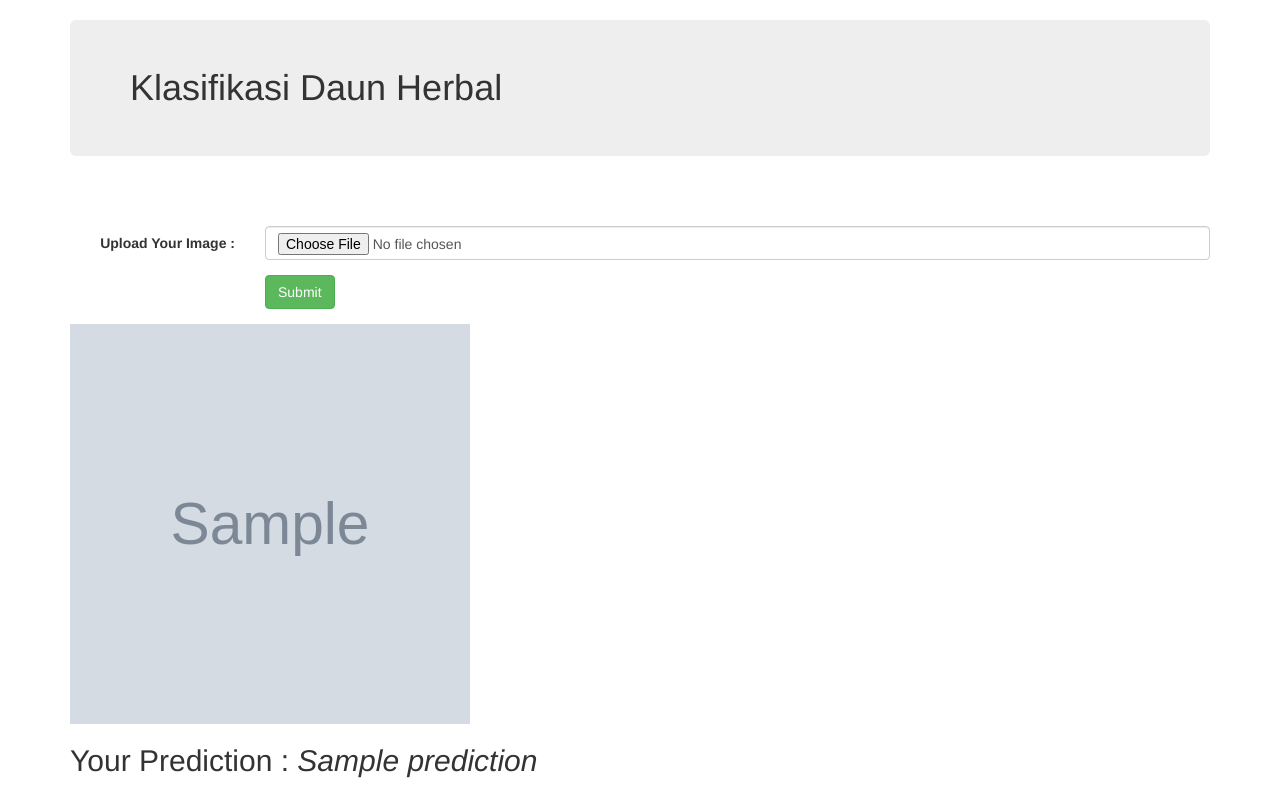
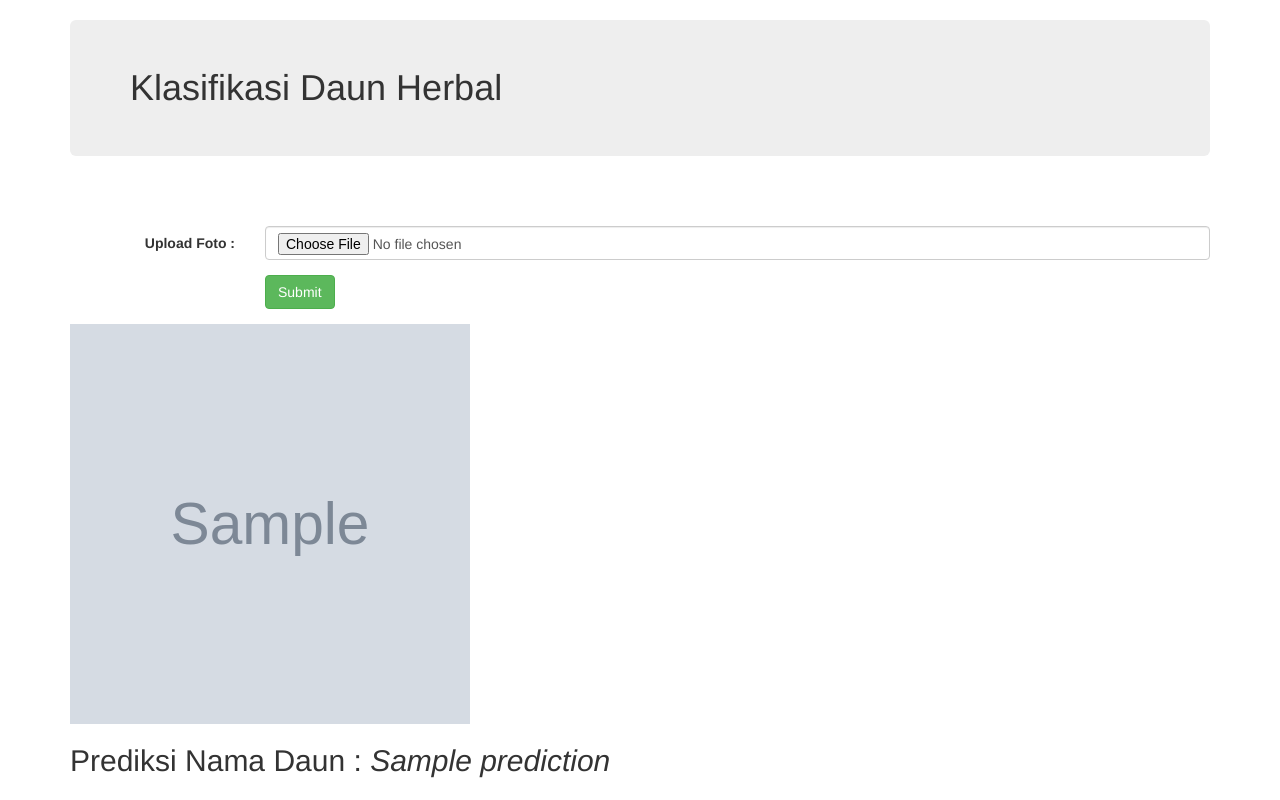
Before and after one commit to Ikhwanand/flask_klasifikasi_daun, a Flask app: template templates/index.html in a window 1280 px wide. Run offline with Flask 2, Linux system fonts and the light colour scheme; the template is opened without the code that fills it: most values are stand-ins (such as "Sample title", 1, 10 or a date in 2020); grey boxes marked "Sample" are stand-in pictures; some libraries are stand-ins or nearby versions.

Commit message:
Update index.html

```diff
--- a/templates/index.html
+++ b/templates/index.html
@@ -16,7 +16,7 @@
   <form class="form-horizontal" action="/submit" method="post" enctype="multipart/form-data">
 
     <div class="form-group">
-      <label class="control-label col-sm-2" for="pwd">Upload Your Image :</label>
+      <label class="control-label col-sm-2" for="pwd">Upload Foto :</label>
       <div class="col-sm-10">
         <input type="file" class="form-control" placeholder="Hours Studied"  name="my_image" id="pwd">
       </div>
@@ -31,7 +31,7 @@
 
 	{% if prediction %}
   <img src="{{img_path}}" height="400px" width="400px">
-	<h2> Your Prediction   : <i> {{prediction}} </i></h2>
+	<h2> Prediksi Nama Daun   : <i> {{prediction}} </i></h2>
 
 	{% endif %}
 
```
